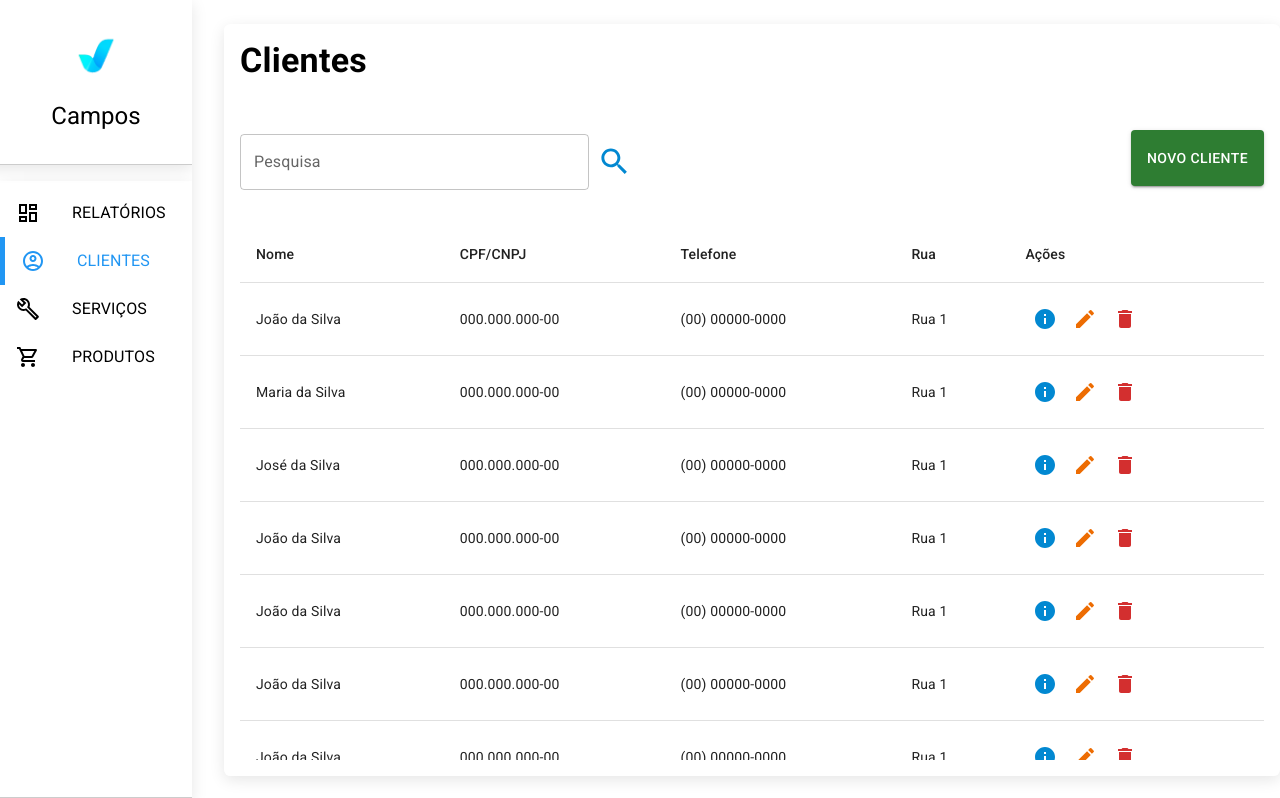
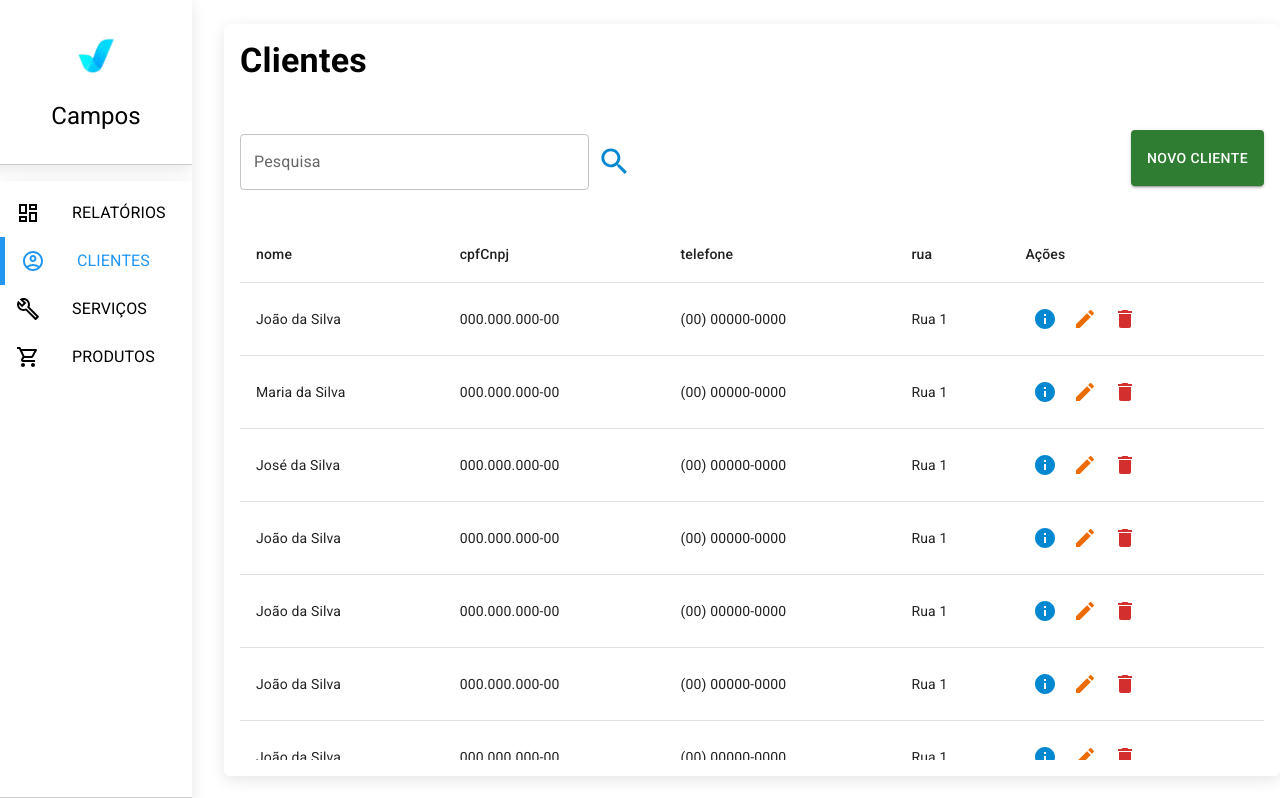
Before and after one commit to wesleysousaa/vidracaria-campus-front, a React (Vite) app: page /clientes in a window 1280 px wide. Built offline with nearby package versions, Linux system fonts and the light colour scheme.

Commit message:
refactor: componentization of Table

```diff
--- /dev/null
+++ b/src/components/Table/index.tsx
@@ -0,0 +1,66 @@
+import {
+  TableContainer,
+  Table as TabMUI,
+  TableHead,
+  TableRow,
+  TableCell,
+  TableBody,
+  IconButton,
+} from '@mui/material';
+import useIcons from '../../hooks/useIcons';
+import { ReactNode } from 'react';
+
+export default function Table(props: {
+  data: any[];
+  title: string;
+  editForm?: ReactNode;
+  deleteForm?: ReactNode;
+  infoComponent?: ReactNode;
+}) {
+  const { getIcons } = useIcons();
+  const { EditIcon, InfoIcon, DeleteIcon } = getIcons();
+
+  const columns = Object.keys(props.data[0]);
+
+  return (
+    <TableContainer
+      sx={{
+        marginTop: '2em',
+      }}
+    >
+      <TabMUI>
+        <TableHead>
+          <TableRow>
+            {columns &&
+              columns.map((item, index) => (
+                <TableCell key={index + item}>{item}</TableCell>
+              ))}
+            <TableCell>Ações</TableCell>
+          </TableRow>
+        </TableHead>
+        <TableBody>
+          {props.data &&
+            props.data.map((item, index) => (
+              <TableRow key={index + 'row'}>
+                {columns &&
+                  columns.map((col, key) => (
+                    <TableCell key={key}>{item[col]}</TableCell>
+                  ))}
+                <TableCell>
+                  <IconButton aria-label="Info" color="info">
+                    <InfoIcon />
+                  </IconButton>
+                  <IconButton aria-label="Editar" color="warning">
+                    <EditIcon />
+                  </IconButton>
+                  <IconButton aria-label="Excluir" color="error">
+                    <DeleteIcon />
+                  </IconButton>
+                </TableCell>
+              </TableRow>
+            ))}
+        </TableBody>
+      </TabMUI>
+    </TableContainer>
+  );
+}
--- a/src/features/Clients/index.tsx
+++ b/src/features/Clients/index.tsx
@@ -3,18 +3,11 @@ import {
   Button,
   TextField,
   Typography,
-  Table,
-  TableBody,
-  TableCell,
-  TableContainer,
-  TableHead,
-  TableRow,
   IconButton,
   FormControl,
 } from '@mui/material';
-import DeleteIcon from '@mui/icons-material/Delete';
-import EditIcon from '@mui/icons-material/Edit';
-import InfoIcon from '@mui/icons-material/Info';
+
+import Table from '../../components/Table';
 import { Controller, useForm } from 'react-hook-form';
 import { yupResolver } from '@hookform/resolvers/yup';
 import useIcons from '../../hooks/useIcons';
@@ -78,7 +71,7 @@ export default function Clients() {
       nome: 'João da Silva',
       cpfCnpj: '000.000.000-00',
       telefone: '(00) 00000-0000',
-      rua: 'Rua 1',
+      rua: 'Rua 2',
     },
   ];
   return (
@@ -147,45 +140,7 @@ export default function Clients() {
           Novo Cliente
         </Button>
       </Box>
-
-      <TableContainer
-        sx={{
-          marginTop: '2em',
-        }}
-      >
-        <Table>
-          <TableHead>
-            <TableRow>
-              <TableCell>Nome</TableCell>
-              <TableCell>CPF/CNPJ</TableCell>
-              <TableCell>Telefone</TableCell>
-              <TableCell>Rua</TableCell>
-              <TableCell>Ações</TableCell>
-            </TableRow>
-          </TableHead>
-          <TableBody>
-            {mockData.map((item, index) => (
-              <TableRow key={index}>
-                <TableCell>{item.nome}</TableCell>
-                <TableCell>{item.cpfCnpj}</TableCell>
-                <TableCell>{item.telefone}</TableCell>
-                <TableCell>{item.rua}</TableCell>
-                <TableCell>
-                  <IconButton aria-label="Info" color="info">
-                    <InfoIcon />
-                  </IconButton>
-                  <IconButton aria-label="Editar" color="warning">
-                    <EditIcon />
-                  </IconButton>
-                  <IconButton aria-label="Excluir" color="error">
-                    <DeleteIcon />
-                  </IconButton>
-                </TableCell>
-              </TableRow>
-            ))}
-          </TableBody>
-        </Table>
-      </TableContainer>
+      <Table data={mockData} title="Clientes" />
     </Box>
   );
 }
--- a/src/hooks/useIcons.tsx
+++ b/src/hooks/useIcons.tsx
@@ -4,6 +4,9 @@ import AccountCircleOutlinedIcon from '@mui/icons-material/AccountCircleOutlined
 import BuildOutlinedIcon from '@mui/icons-material/BuildOutlined';
 import ShoppingCartOutlinedIcon from '@mui/icons-material/ShoppingCartOutlined';
 import SearchIcon from '@mui/icons-material/Search';
+import DeleteIcon from '@mui/icons-material/Delete';
+import EditIcon from '@mui/icons-material/Edit';
+import InfoIcon from '@mui/icons-material/Info';
 export default function useIcons() {
   const icons = {
     LogoutOutlinedIcon,
@@ -12,6 +15,9 @@ export default function useIcons() {
     BuildOutlinedIcon,
     ShoppingCartOutlinedIcon,
     SearchIcon,
+    DeleteIcon,
+    EditIcon,
+    InfoIcon,
   };
 
   const getIcon = (iconName: keyof typeof icons) => {
```
